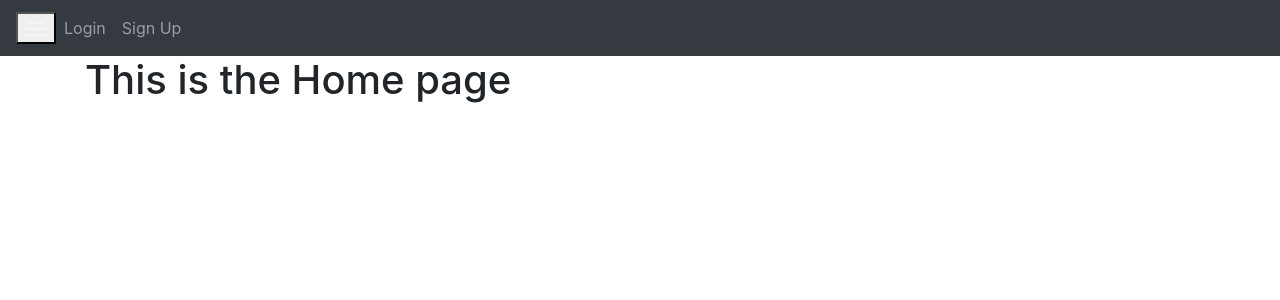
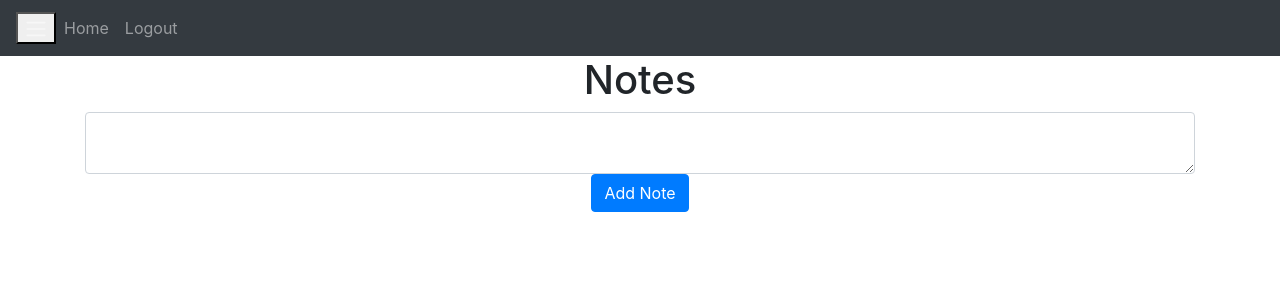
Before and after one commit to jtphan-asu/Flask-Web-App, a Flask app: template website/templates/home.html in a window 1280 px wide. Shown: the top 300 px of the page. Run offline with Flask 3, Linux system fonts and the light colour scheme; the template is opened without the code that fills it: values that come from a table or form of the project are taken from there, others are empty; some libraries are stand-ins or nearby versions.

Commit message:
Changed home.html to have a textarea and button, also area to display notes

```diff
--- a/website/templates/home.html
+++ b/website/templates/home.html
@@ -3,5 +3,20 @@
 {% block title %}Home{% endblock %}
 
 {% block content %}
-<h1>This is the Home page</h1>
+<h1 align="center">
+Notes
+</h1>
+<ul class="list-group list-group-flush" id="notes">
+    {% for note in user.notes %}
+    <li class="list-group-item">{{ note.data }}</li>
+    {% endfor %}
+
+</ul>
+
+<form method="POST">
+    <textarea name="note" id="note" class="form-control"></textarea>
+    <div align="center">
+        <button type="submit" class="btn btn-primary">Add Note</button>
+    </div_align>
+</form>
 {% endblock %}
```
Also changed, not shown: README.txt.
